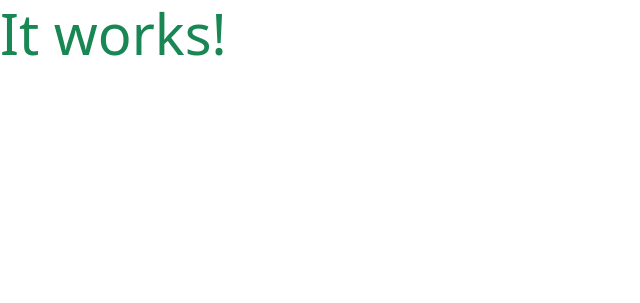
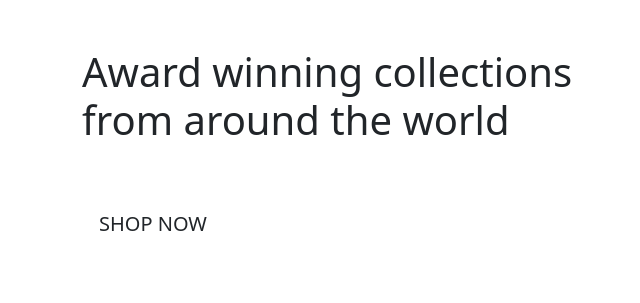
Before and after one commit to Nic-Wallace/wexford-wines, a Django app: page / in a window 1280 px wide. Shown: the top 303 px of the page, without its empty margins (0-640 px from the left). Run offline with Django 3.2, Linux system fonts and the light colour scheme.

Commit message:
Start homepage structure

```diff
--- a/wines/templates/wines/index.html
+++ b/wines/templates/wines/index.html
@@ -1,6 +1,29 @@
 {% extends "base.html" %}
 {% load static %}
 
+{% block page_header %}
+    <d class="header-container container">
+        <div class="row">
+            <div class="col"></div>
+        </div>
+    </d>
+{% endblock %}
+
 {% block content %}
-<h1 class="display-4 text-success">It works!</h1>
+    <div class="container h-100">
+        <div class="row h-100">
+            <div class="col-7 col-md-6 my-auto">
+                <h1 display-4 logo-font text-black>
+                    Award winning collections from around the world
+                </h1>
+                <div class="my-5">
+                    <h4>
+                        <a href="" class="shop-now-button btn btn-lg rounded-0 text-uppercase py-3">
+                            Shop Now
+                        </a>
+                    </h4>
+                </div>
+            </div>
+        </div>
+    </div>
 {% endblock %}
```
